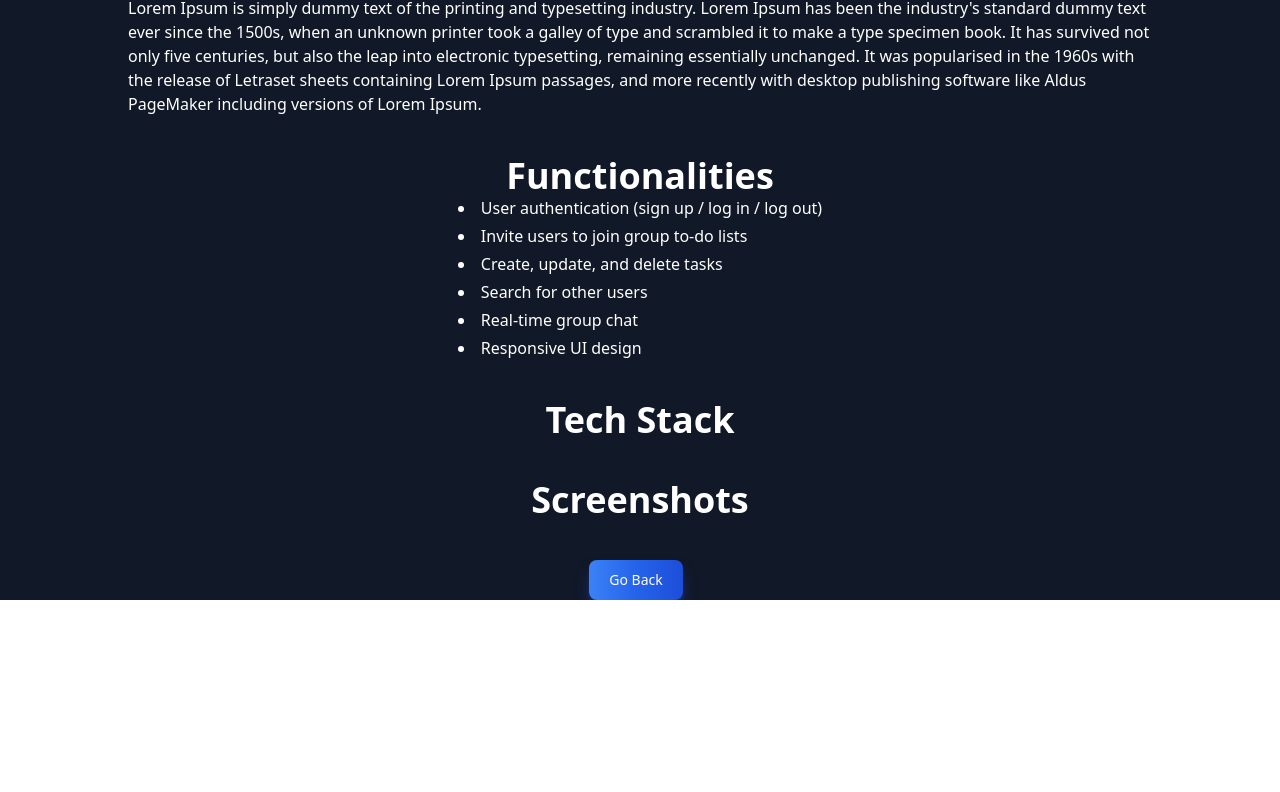
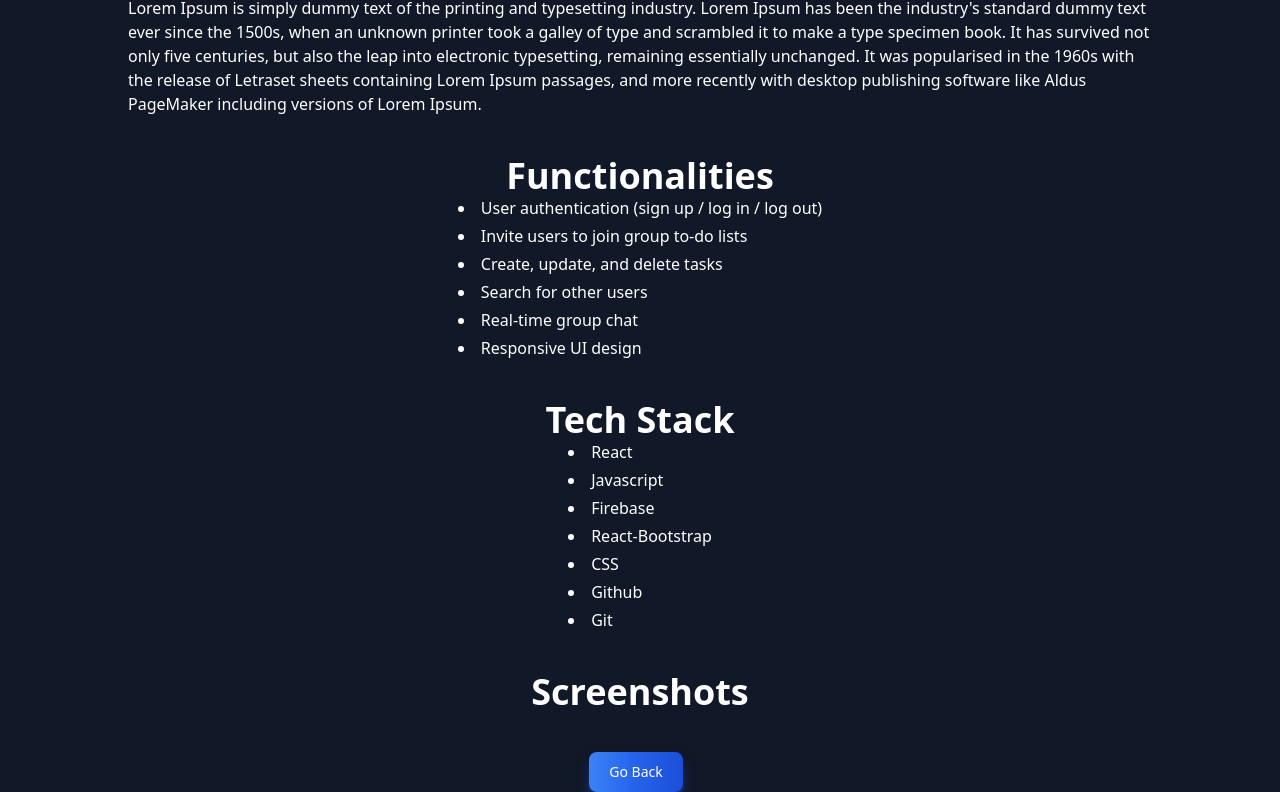
Before and after one commit to johnmartinroque/Portfolio, a React (Create React App) app in the folder portfolio/: page /taskhivedetailed in a window 1280 px wide. Shown: the part 684-1476 px from the top of the page. Before the commit the page ends 1284 px from the top, so only its background shows below. Built offline with nearby package versions, Linux system fonts and the light colour scheme.

Commit message:
taskhive detailed navigation fix

```diff
--- a/portfolio/src/components/others/Picture.jsx
+++ b/portfolio/src/components/others/Picture.jsx
@@ -18,9 +18,11 @@ function Picture() {
             ))}
           </h1>
           <p class="mb-6 text-lg font-normal text-gray-500 lg:text-xl sm:px-16 xl:px-48 dark:text-gray-400">
-            I am an aspiring web and software developer with a strong passion
-            for building responsive, user-friendly applications and solving
-            real-world problems through code.
+            I am a passionate full stack web developer dedicated to building
+            functional, responsive, and user-centric applications. I aim to
+            create efficient and effective solutions that connect front-end
+            design with back-end functionality to solve real-world problems
+            through code.
           </p>
           <div class="flex flex-col space-y-4 sm:flex-row sm:justify-center sm:space-y-0">
             <a
--- a/portfolio/src/components/skills/Skills.jsx
+++ b/portfolio/src/components/skills/Skills.jsx
@@ -11,7 +11,7 @@ function Skills() {
             <h2 className="text-xl font-semibold mb-4 text-gray-900 dark:text-white text-center">
               Hard Skills
             </h2>
-            <ul className="space-y-1 text-gray-500 list-disc list-inside dark:text-gray-400">
+            <ul className="space-y-1 text-gray-500 list-disc list-inside dark:text-gray-100">
               <li>
                 I am proficient in building dynamic front-end applications using
                 React, React Router, and Redux for state management.
@@ -42,7 +42,7 @@ function Skills() {
             <h2 className="text-xl font-semibold mb-4 text-gray-900 dark:text-white text-center">
               Soft Skills
             </h2>
-            <ul className="space-y-1 text-gray-500 list-disc list-inside dark:text-gray-400">
+            <ul className="space-y-1 text-gray-500 list-disc list-inside dark:text-gray-100 ">
               <li>
                 I have strong problem-solving skills, enabling me to debug,
                 troubleshoot, and optimize code efficiently.
--- a/portfolio/src/screens/detailed/TaskHiveDetailed.jsx
+++ b/portfolio/src/screens/detailed/TaskHiveDetailed.jsx
@@ -1,8 +1,22 @@
-import React from "react";
+import React, { useEffect, useState } from "react";
 import { useNavigate } from "react-router-dom";
 
 function TaskHiveDetailed() {
-  const navigate = useNavigate("");
+  const navigate = useNavigate();
+  const [techStack, setTechStack] = useState([]);
+  const stack = [
+    "React",
+    "Javascript",
+    "Firebase",
+    "React-Bootstrap",
+    "CSS",
+    "Github",
+    "Git",
+  ];
+  useEffect(() => {
+    setTechStack(stack);
+  }, []);
+
   return (
     <div class="flex flex-col justify-center items-center mt-5 space-y-10">
       <h1 class="mb-4 text-3xl font-extrabold leading-none tracking-tight text-gray-900 md:text-4xl lg:text-5xl dark:text-white text-center pt-5">
@@ -46,6 +60,11 @@ function TaskHiveDetailed() {
 
       <div className="flex w-full justify-center items-center flex-col">
         <h2 class="text-4xl font-extrabold dark:text-white">Tech Stack</h2>
+        <ul class="max-w-md space-y-1 text-black list-disc list-inside dark:text-white">
+          {techStack.map((techstack, index) => (
+            <li key={index}>{techstack}</li>
+          ))}
+        </ul>
       </div>
 
       <div className="flex w-full justify-center items-center flex-col">
```
